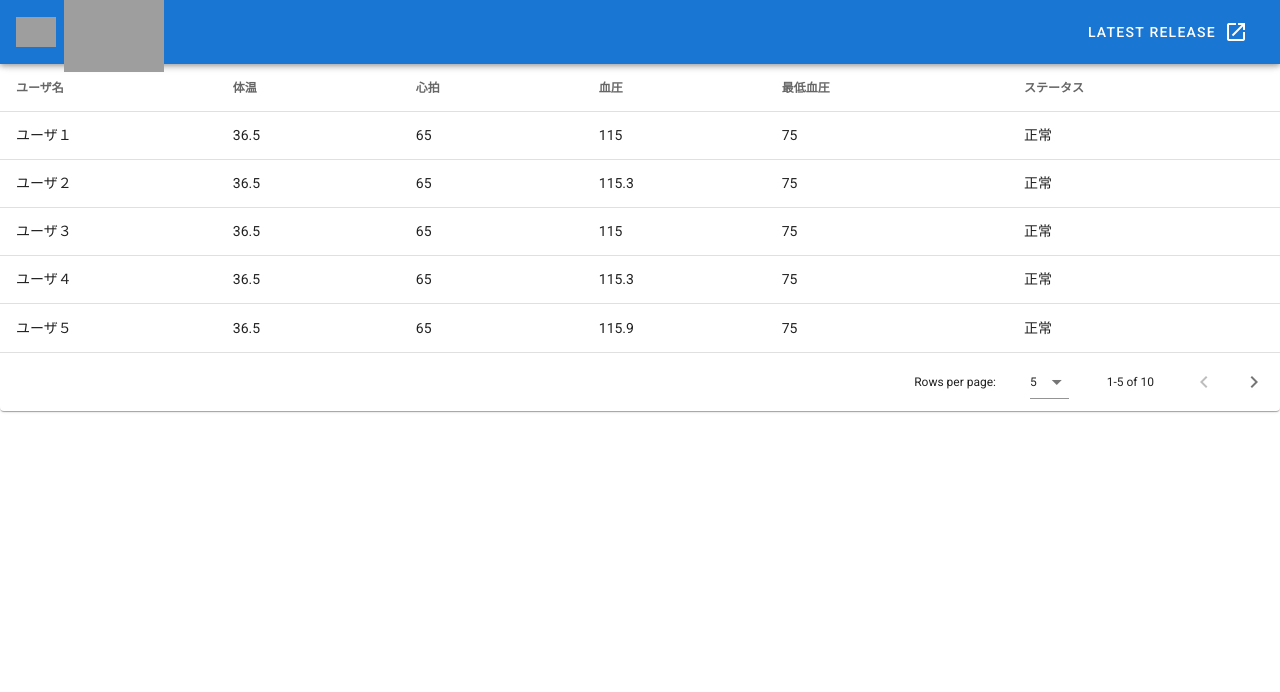
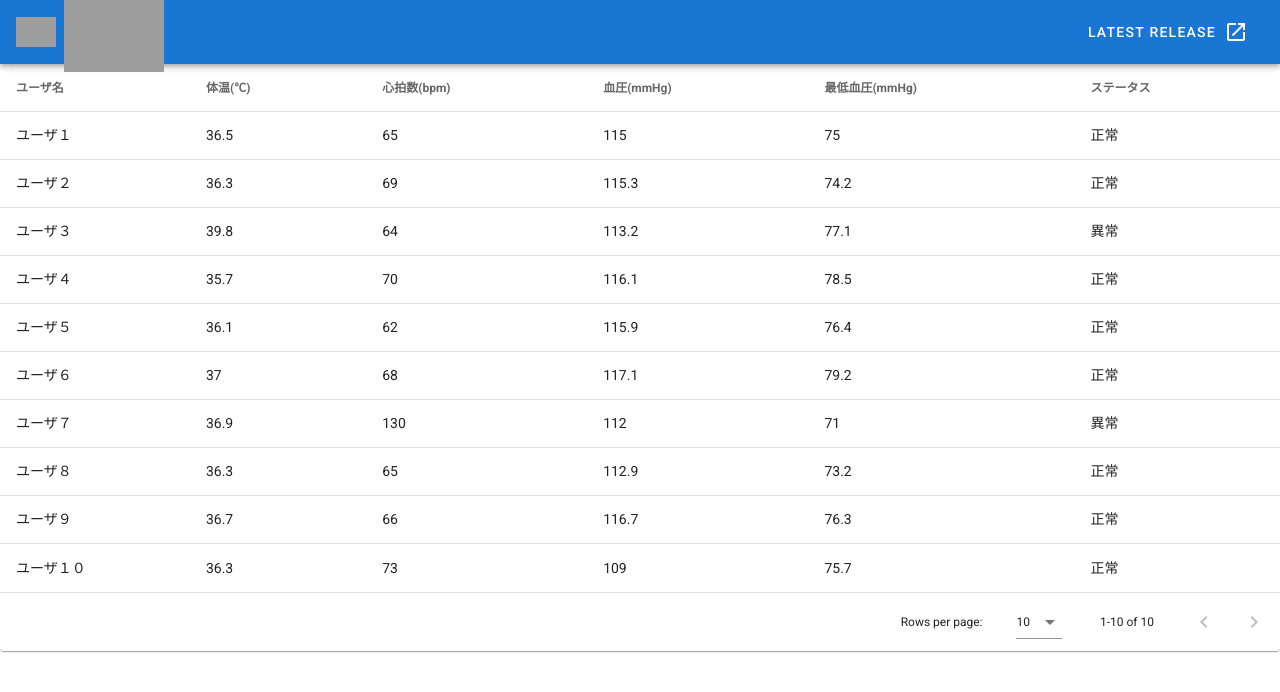
Before and after one commit to K-Fryxell/BID_Admin, a Vue app: page / in a window 1280 px wide. Shown: the top 692 px of the page. Built offline with nearby package versions, Linux system fonts and the light colour scheme; grey boxes are pictures that could not be loaded.

Commit message:
FIX_tableColumn

```diff
--- a/src/views/Home.vue
+++ b/src/views/Home.vue
@@ -2,7 +2,7 @@
   <v-data-table
     :headers="headers"
     :items="desserts"
-    :items-per-page="5"
+    :items-per-page="10"
     class="elevation-1"
   ></v-data-table>
 </template>
@@ -25,10 +25,10 @@
             sortable: false,
             value: 'name',
           },
-          { text: '体温', value: 'bodyTemperature'},
-          { text: '心拍', value: 'heartRate' },
-          { text: '血圧', value: 'bloodPressure'},
-          { text: '最低血圧', value: 'minimumBloodPressure'},
+          { text: '体温(℃)', value: 'bodyTemperature'},
+          { text: '心拍数(bpm)', value: 'heartRate' },
+          { text: '血圧(mmHg)', value: 'bloodPressure'},
+          { text: '最低血圧(mmHg)', value: 'minimumBloodPressure'},
           { text: 'ステータス', value: 'status' },
         ],
         desserts: [
@@ -42,74 +42,74 @@
           },
           {
             name: 'ユーザ２',
-            bodyTemperature:36.5,
-            heartRate:65,
+            bodyTemperature:36.3,
+            heartRate:69,
             bloodPressure:115.3,
-            minimumBloodPressure:75.0,
+            minimumBloodPressure:74.2,
             status: '正常',
           },
           {
             name: 'ユーザ３',
-            bodyTemperature:36.5,
-            heartRate:65,
-            bloodPressure:115.0,
-            minimumBloodPressure:75.0,
-            status: '正常',
+            bodyTemperature:39.8,
+            heartRate:64,
+            bloodPressure:113.2,
+            minimumBloodPressure:77.1,
+            status: '異常',
           },
           {
             name: 'ユーザ４',
-            bodyTemperature:36.5,
-            heartRate:65,
-            bloodPressure:115.3,
-            minimumBloodPressure:75.0,
+            bodyTemperature:35.7,
+            heartRate:70,
+            bloodPressure:116.1,
+            minimumBloodPressure:78.5,
             status: '正常',
           },
           {
             name: 'ユーザ５',
-            bodyTemperature:36.5,
-            heartRate:65,
+            bodyTemperature:36.1,
+            heartRate:62,
             bloodPressure:115.9,
-            minimumBloodPressure:75.0,
+            minimumBloodPressure:76.4,
             status: '正常',
           },
           {
             name: 'ユーザ６',
-            bodyTemperature:36.5,
-            heartRate:65,
-            bloodPressure:115.0,
-            minimumBloodPressure:75.0,
+            bodyTemperature:37.0,
+            heartRate:68,
+            bloodPressure:117.1,
+            minimumBloodPressure:79.2,
             status: '正常',
           },
           {
             name: 'ユーザ７',
-            bodyTemperature:36.5,
-            heartRate:65,
-            bloodPressure:115,
-            minimumBloodPressure:75.0,
-            status: '正常',
+            bodyTemperature:36.9,
+            heartRate:130,
+            bloodPressure:112.0,
+            minimumBloodPressure:71.0,
+            status: '異常',
           },
           {
             name: 'ユーザ８',
-            bodyTemperature:36.5,
+            bodyTemperature:36.3,
             heartRate:65,
-            bloodPressure:115.5,
-            minimumBloodPressure:75.0,
+            bloodPressure:112.9,
+            minimumBloodPressure:73.2,
             status: '正常',
           },
           {
             name: 'ユーザ９',
-            bodyTemperature:36.5,
-            heartRate:65,
-            bloodPressure:115.9,
-            minimumBloodPressure:75.0,
+            bodyTemperature:36.7,
+            heartRate:66,
+            bloodPressure:116.7,
+            minimumBloodPressure:76.3,
             status: '正常',
           },
           {
             name: 'ユーザ１０',
-            bodyTemperature:36.5,
-            heartRate:65,
-            bloodPressure:115,
-            minimumBloodPressure:75.0,
+            bodyTemperature:36.3,
+            heartRate:73,
+            bloodPressure:109.0,
+            minimumBloodPressure:75.7,
             status: '正常',
           },
         ],
```
